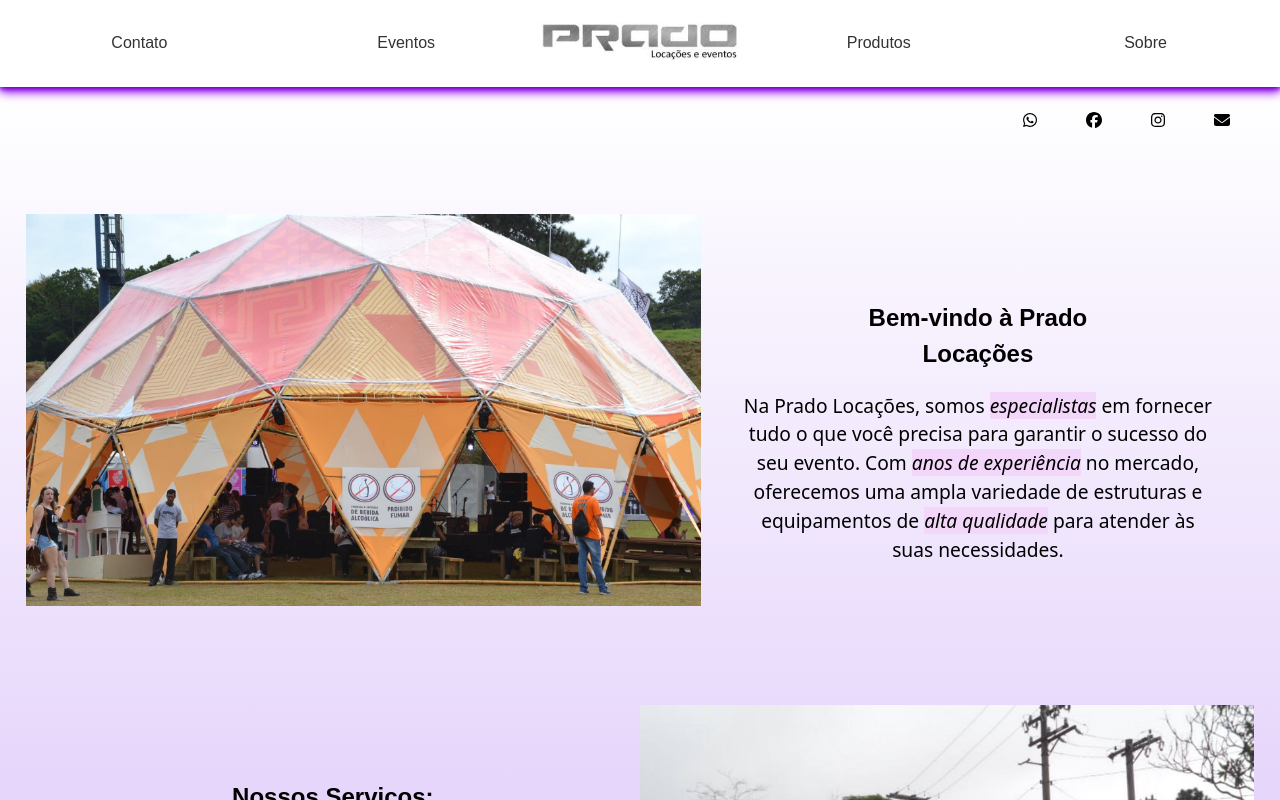
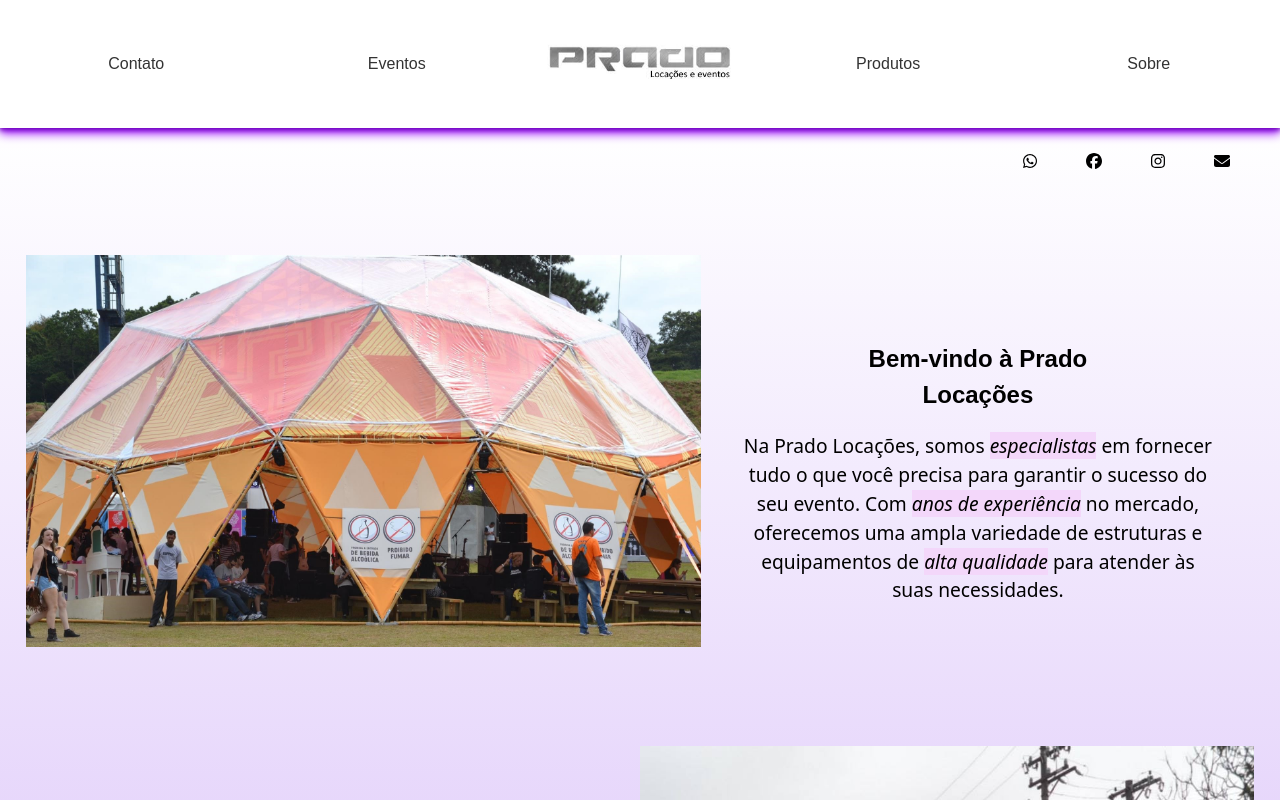
Before and after one commit to LiviaMarianaLopes/PradoLocacoesNext, a Next.js app: page / in a window 1280 px wide. Shown: the top 800 px of the page. Built offline with nearby package versions, Linux system fonts and the light colour scheme.

Commit message:
feat: adicionando link para pagina inicial

```diff
--- a/src/components/nav/index.tsx
+++ b/src/components/nav/index.tsx
@@ -1,6 +1,7 @@
 import Link from "next/link";
 import "./styles.css";
 import Image from "next/image";
+import { Router } from "next/router";
 const Nav = () => {
   return (
     <div className="container">
@@ -17,10 +18,18 @@ const Nav = () => {
           </Link>
         </li>
       </ul>
-      <Image src={"/logo.jpeg"} width={200} height={100} alt="logo" />
-      <ul>
+      <Link href="/">
+        <Image
+          src={"/logo.jpeg"}
+          width={450}
+          height={100}
+          alt="logo"
+          className="cursor-pointer" // Classe para indicar interatividade
+       />
+       </Link>
+              <ul>
         <li>
-          <Link href="" className="neon-effect-blue produtos-link">
+          <Link href="/produtos" className="neon-effect-blue produtos-link">
             Produtos
           </Link>
         </li>
```
